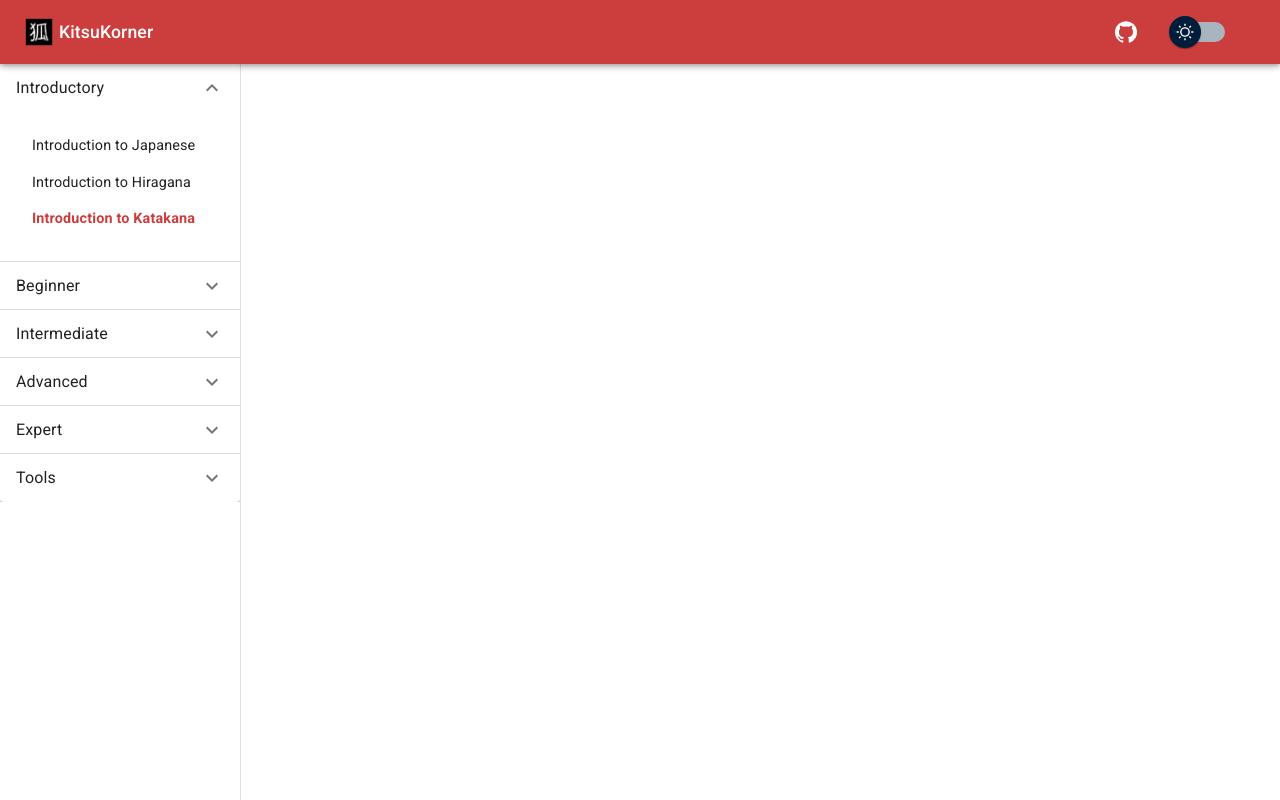
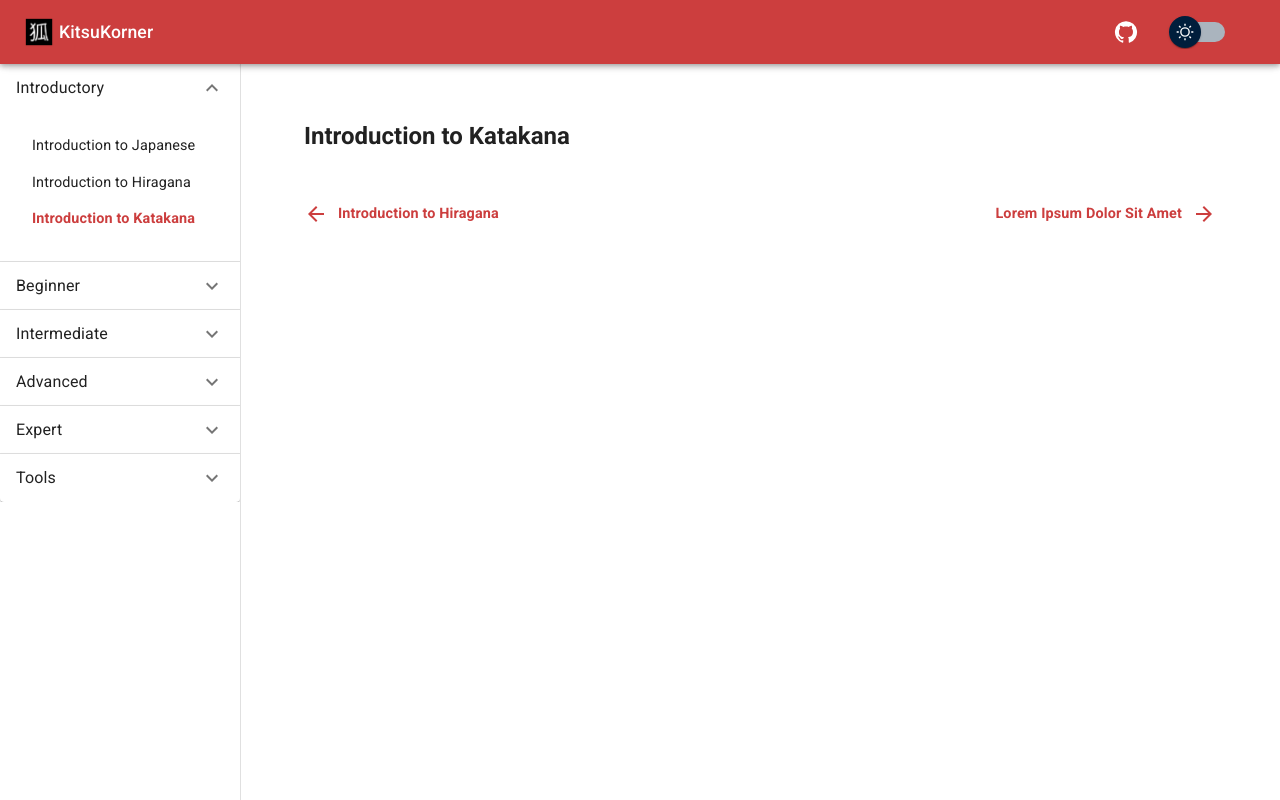
Before and after one commit to LinCie/KitsuKorner, a React (Vite) app: page /introductory/intro-to-katakana in a window 1280 px wide. Built offline with nearby package versions, Linux system fonts and the light colour scheme.

Commit message:
added intro to katakana page

```diff
--- a/src/pages.tsx
+++ b/src/pages.tsx
@@ -1,6 +1,7 @@
 // Introductory
 import IntroToJapan from "./pages/introductory/IntroToJapan"
 import IntroToHiragana from "./pages/introductory/IntroToHiragana"
+import IntroToKatakana from "./pages/introductory/IntroToKatakana"
 
 export const pages = [
   {
@@ -20,6 +21,7 @@ export const pages = [
       {
         name: "Introduction to Katakana",
         link: "intro-to-katakana",
+        element: <IntroToKatakana />
       },
     ]
   },
--- /dev/null
+++ b/src/pages/introductory/IntroToKatakana.tsx
@@ -0,0 +1,26 @@
+// Components
+import Title from "../../components/typography/Title";
+import {
+  BottomNavigation,
+  NavigationLink,
+} from "../../components/navigations/BottomNavigation";
+
+const IntroToHiragana = () => {
+  return (
+    <>
+      {/* Main Section */}
+      <Title>Introduction to Katakana</Title>
+      {/* Navigation */}
+      <BottomNavigation>
+        <NavigationLink left link="/introductory/intro-to-hiragana">
+          Introduction to Hiragana
+        </NavigationLink>
+        <NavigationLink link="/introductory/intro-to-katak">
+          Lorem Ipsum Dolor Sit Amet
+        </NavigationLink>
+      </BottomNavigation>
+    </>
+  );
+};
+
+export default IntroToHiragana;
```
